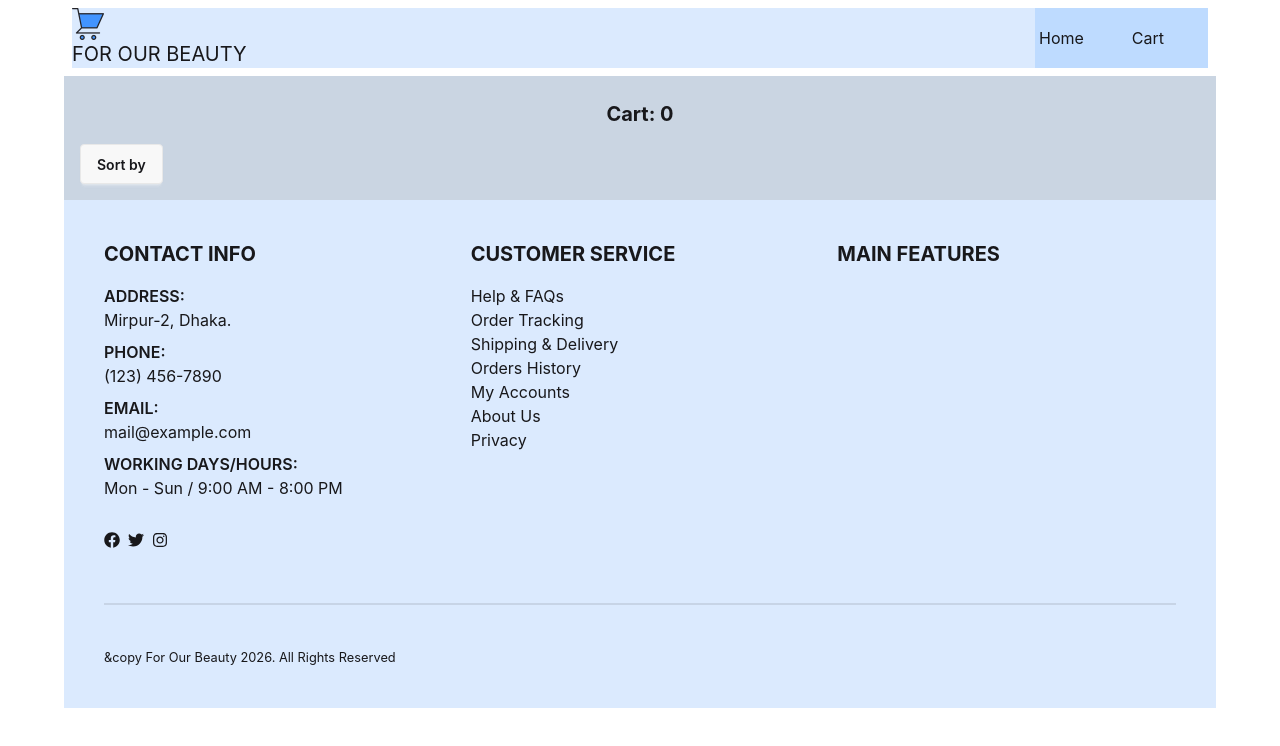
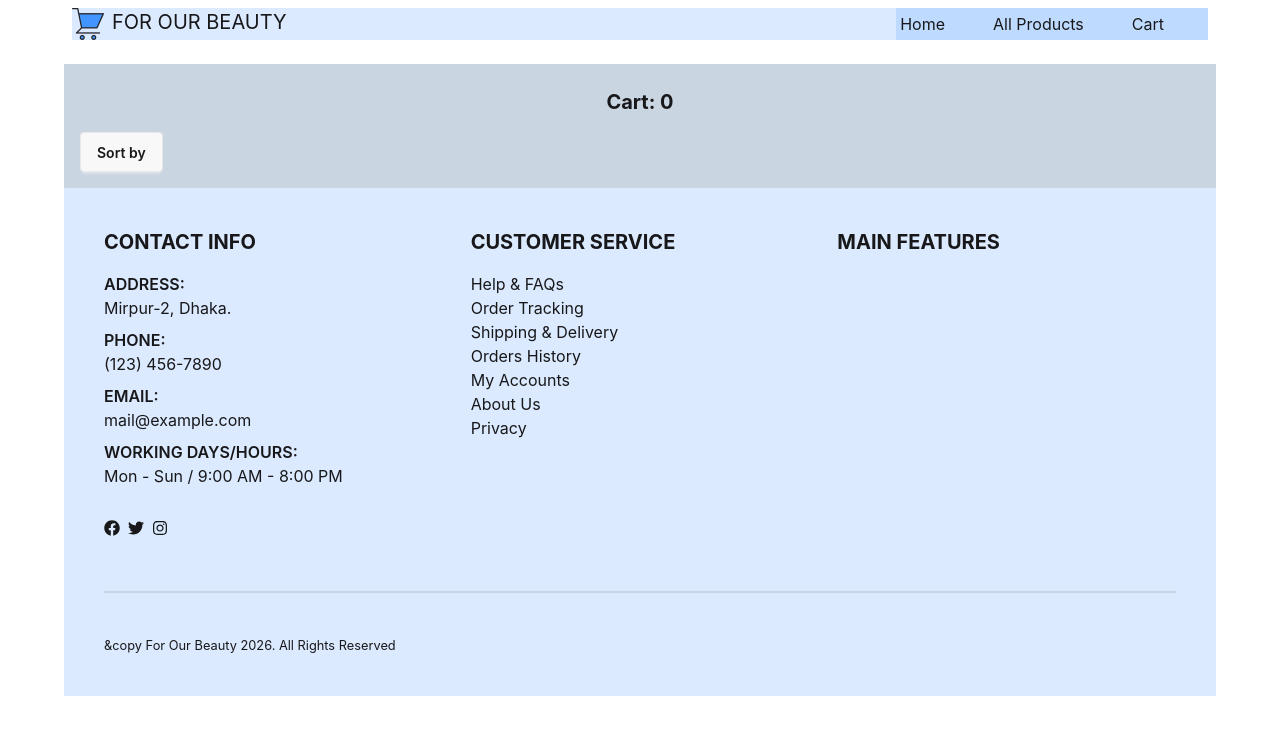
Before and after one commit to DevelopWebAdnan/react-eCommerce-project, a React (Vite) app: page /cart in a window 1280 px wide. Shown: the top 746 px of the page. Built offline with nearby package versions, Linux system fonts and the light colour scheme.

Commit message:
Created a link on the Navbar for the AllProducts component; fixed the route to go to the ProductDetails page and edited the width, layout of the components, including the Navbar.

```diff
--- a/src/components/AllProducts/AllProducts.jsx
+++ b/src/components/AllProducts/AllProducts.jsx
@@ -3,11 +3,12 @@ import ProductCard from "../ProductCard/ProductCard";
 
 const AllProducts = () => {
     const allProducts = useLoaderData();
+    console.log('allProducts:', allProducts);
 
     return (
         <div className="my-10">
             <div className="divider py-6">
-                <h3>FEATURED PRODUCTS: {allProducts.length}</h3>
+                <h3>ALL FEATURED PRODUCTS: {allProducts.length}</h3>
             </div>
             <div className="grid grid-cols-1 md:grid-cols-2 lg:grid-cols-3 gap-4">
                 {
--- a/src/components/Banner/Banner.jsx
+++ b/src/components/Banner/Banner.jsx
@@ -7,8 +7,8 @@ const Banner = () => {
             <div className="flex flex-col items-center lg:flex-row-reverse lg:justify-around">
                 <div>
                     <img
-                        className="rounded-lg shadow-2xl max-w-xl mb-6 lg:mb-0"
-                        src="https://i.ibb.co.com/bjrhL45K/lipstick-1-1.jpg" alt="banner image of lipstick" />
+                        className="rounded-lg shadow-2xl w-full max-w-xl mb-6 lg:mb-0"
+                        src= "https://i.ibb.co.com/bjrhL45K/lipstick-1-1.jpg" alt="banner image of lipstick" />
                 </div>
                 <div>
                     <Heading
--- a/src/components/Navbar/Navbar.jsx
+++ b/src/components/Navbar/Navbar.jsx
@@ -49,11 +49,12 @@ const Navbar = () => {
 
     const links = <>
         <li className='mr-10 px-1 hover:bg-blue-500'><NavLink to="/">Home</NavLink></li>
+        <li className='mr-10 px-1 hover:bg-blue-500'><NavLink to="/allProducts">All Products</NavLink></li>
         <li className='mr-10 px-1 hover:bg-blue-500'><NavLink to="/cart">Cart</NavLink></li>
     </>
 
     return (
-        <div className="p-2">
+        <div className="p-2 mb-4">
             <nav className='flex md:flex-row-reverse md:justify-between bg-blue-100'>
                 <div className="md:hidden text-2xl btn" onClick={() => setOpen(!open)}>
                     {
@@ -69,8 +70,10 @@ const Navbar = () => {
                 </ul>
                 {/* <div> */}
                 <Link to="/" className="text-xl">
+                <div className='flex gap-2'>
                     <img src={logo} alt="logo" />
                     <span>FOR OUR BEAUTY</span>
+                </div>
                 </Link>
                 {/* </div> */}
             </nav>
--- a/src/components/ProductCard/ProductCard.jsx
+++ b/src/components/ProductCard/ProductCard.jsx
@@ -6,7 +6,7 @@ const ProductCard = ({ product }) => {
     const { id, name, img, price, ratings, ratingsCount } = product;
 
     return (
-        <Link to={`/products/${id}`}>
+        <Link to={`/productDetail/${id}`}>
             <div>
                 <div className="card bg-blue-100 shadow-sm">
                     <figure className="h-64">
--- a/src/components/ProductDetail/ProductDetail.jsx
+++ b/src/components/ProductDetail/ProductDetail.jsx
@@ -47,11 +47,11 @@ const ProductDetail = () => {
             ></CiShoppingCart> Add to Cart
             </button> */}
 
-            <div className="card bg-blue-100 shadow-sm">
+            <div className="card bg-blue-100 shadow-sm w-96 lg:w-2xl mx-auto">
                 {/* <figure className="h-64"> */}
                 <figure>
                     <img
-                            // className="w-full h-full object-cover"
+                            className="w-full h-full object-cover"
                             src={img}
                             alt="product image" />
                     {/* <img className="w-2xs" src={img} alt="image of product" /> */}
--- a/src/main.jsx
+++ b/src/main.jsx
@@ -36,7 +36,7 @@ const router = createBrowserRouter([
         ]
       },
       {
-        path: 'products/:id',
+        path: 'productDetail/:id',
         element: <ProductDetail></ProductDetail>,
         loader: () => fetch('/beautyStore.json')
       },
@@ -45,7 +45,7 @@ const router = createBrowserRouter([
       //   element:
       // }
       {
-        path: '/allProducts',
+        path: 'allProducts',
         element: <AllProducts></AllProducts>,
         loader: () => fetch('/beautyStore.json')
       },
```
Lines whose indentation alone changed are shown as unchanged.
